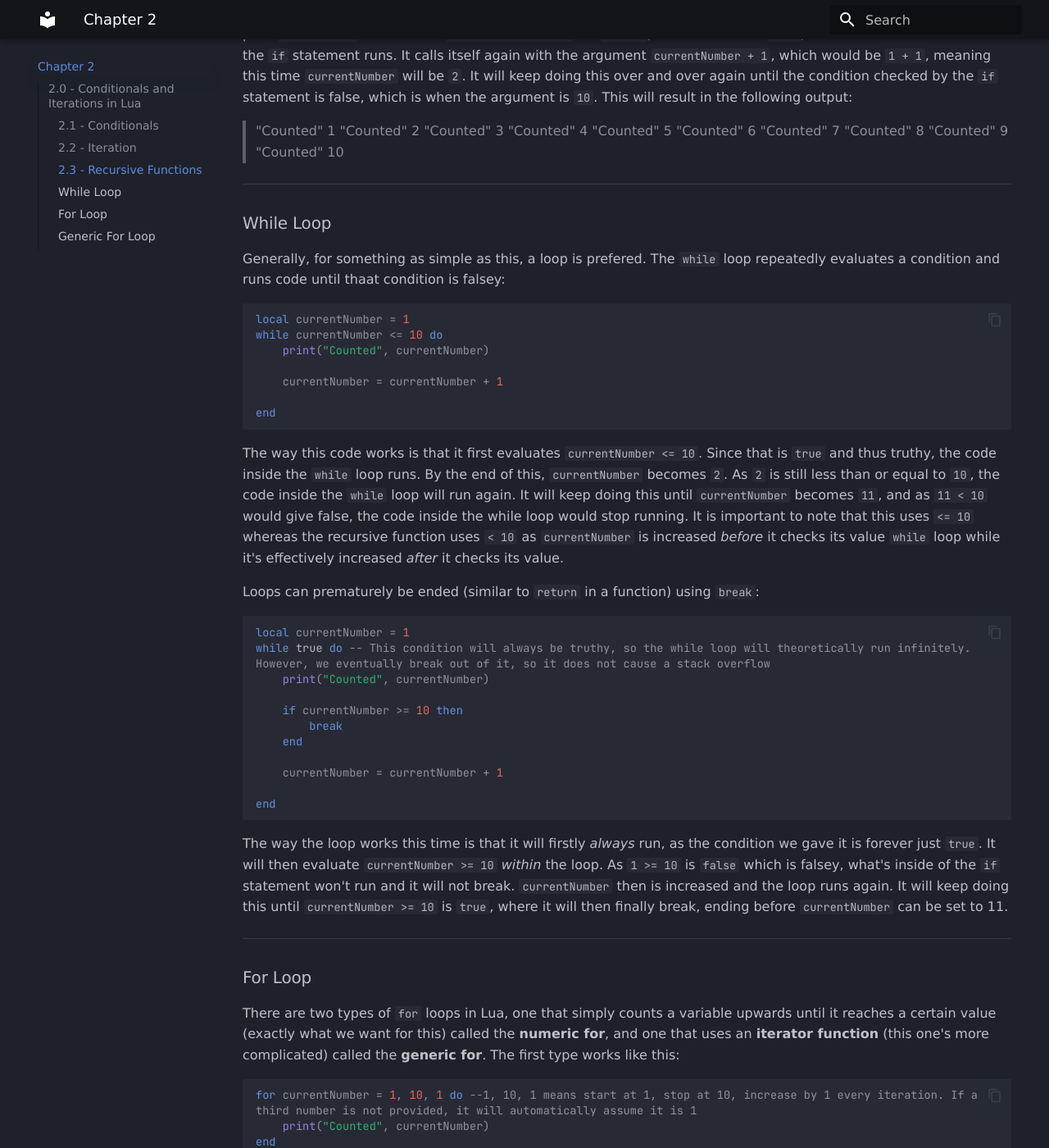
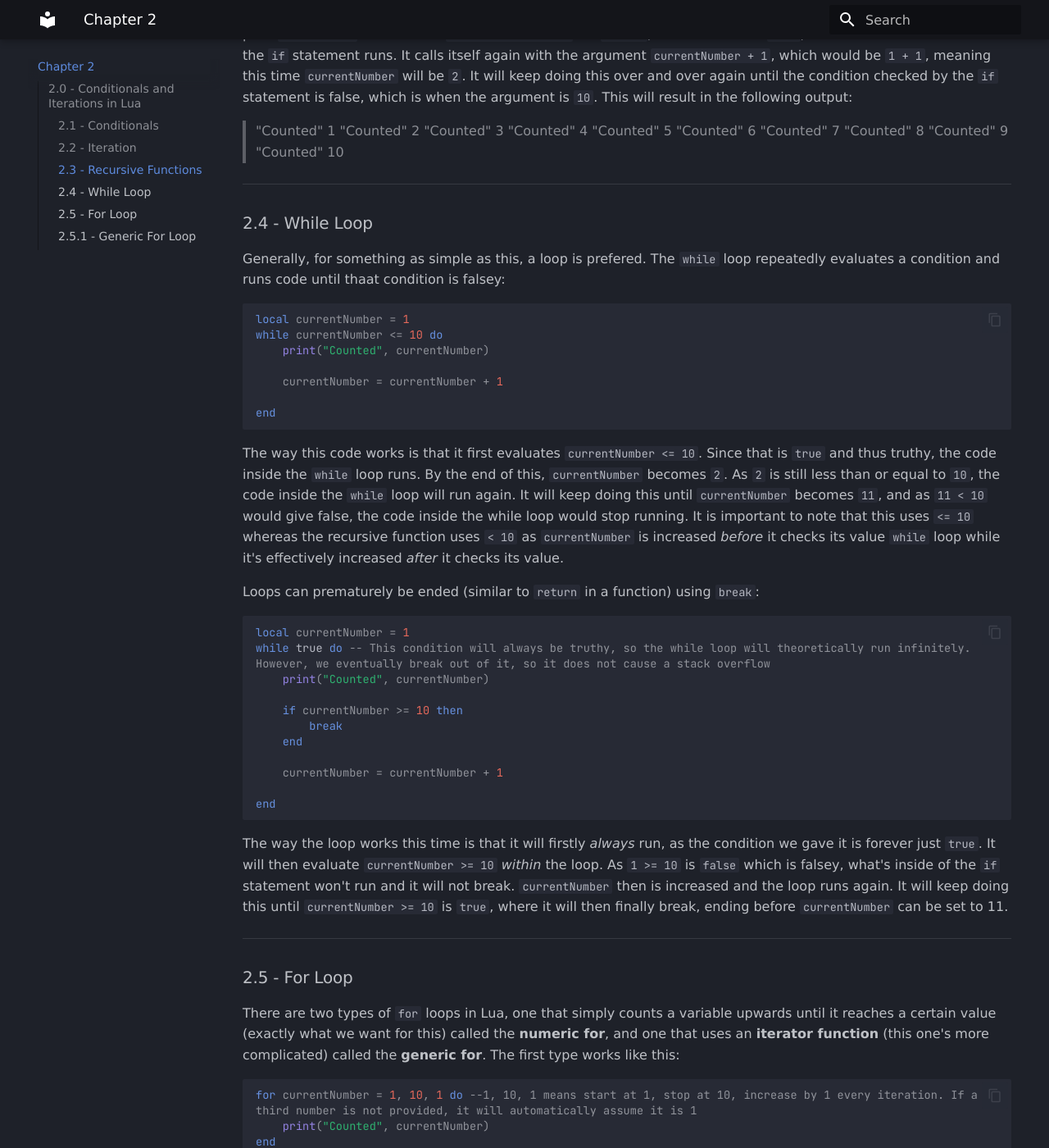
Before and after one commit to Kazisitoe/Scripting-Bible, an MkDocs documentation site: the page built from docs/Chapter 2.md, in a window 1280 px wide and 1400 px high, scrolled down 1655 px. Shown: the whole window at 82% size. Built offline with MkDocs 1.6.1 and Material for MkDocs 9.7.7, drawn with Linux system fonts in a browser that asks for light colours; some web fonts are replaced; some of the changed text lies outside the part shown.

Commit message:
Section numbers

````diff
--- a/docs/Chapter 2.md
+++ b/docs/Chapter 2.md
@@ -75,7 +75,7 @@ The function will first on the last line run with the argument ``1``, meaning th
 
 <hr>
 
-### While Loop
+### 2.4 - While Loop
 Generally, for something as simple as this, a loop is prefered. The ``while`` loop repeatedly evaluates a condition and runs code until thaat condition is falsey:
 ```lua
 local currentNumber = 1
@@ -106,7 +106,7 @@ The way the loop works this time is that it will firstly *always* run, as the co
 
 <hr>
 
-### For Loop
+### 2.5 - For Loop
 There are two types of ``for`` loops in Lua, one that simply counts a variable upwards until it reaches a certain value (exactly what we want for this) called the **numeric for**, and one that uses an **iterator function** (this one's more complicated) called the **generic for**. The first type works like this:
 ```lua
 for currentNumber = 1, 10, 1 do --1, 10, 1 means start at 1, stop at 10, increase by 1 every iteration. If a third number is not provided, it will automatically assume it is 1
@@ -115,7 +115,7 @@ end
 ```
 This code will create a ``currentNumber`` variable that only exists within the ``for`` loop and then sets it to ``1``. It will then run the code within it, and increase it by ``1``. It will keep doing this until it reaches ``10``, where it will then iterate one final time. Like ``while`` loops, ``for`` loops can be prematurely ended with ``break``.
 
-### Generic For Loop
+### 2.5.1 - Generic For Loop
 The second type of ``for`` loop is definitely the most complicated method of iterating. The easiest way to do it is by analyzing an example:
 ```lua
 local function iterator(limit, currentValue)
````
Also changed, not shown: site/Chapter 2/index.html, site/search/search_index.json.
